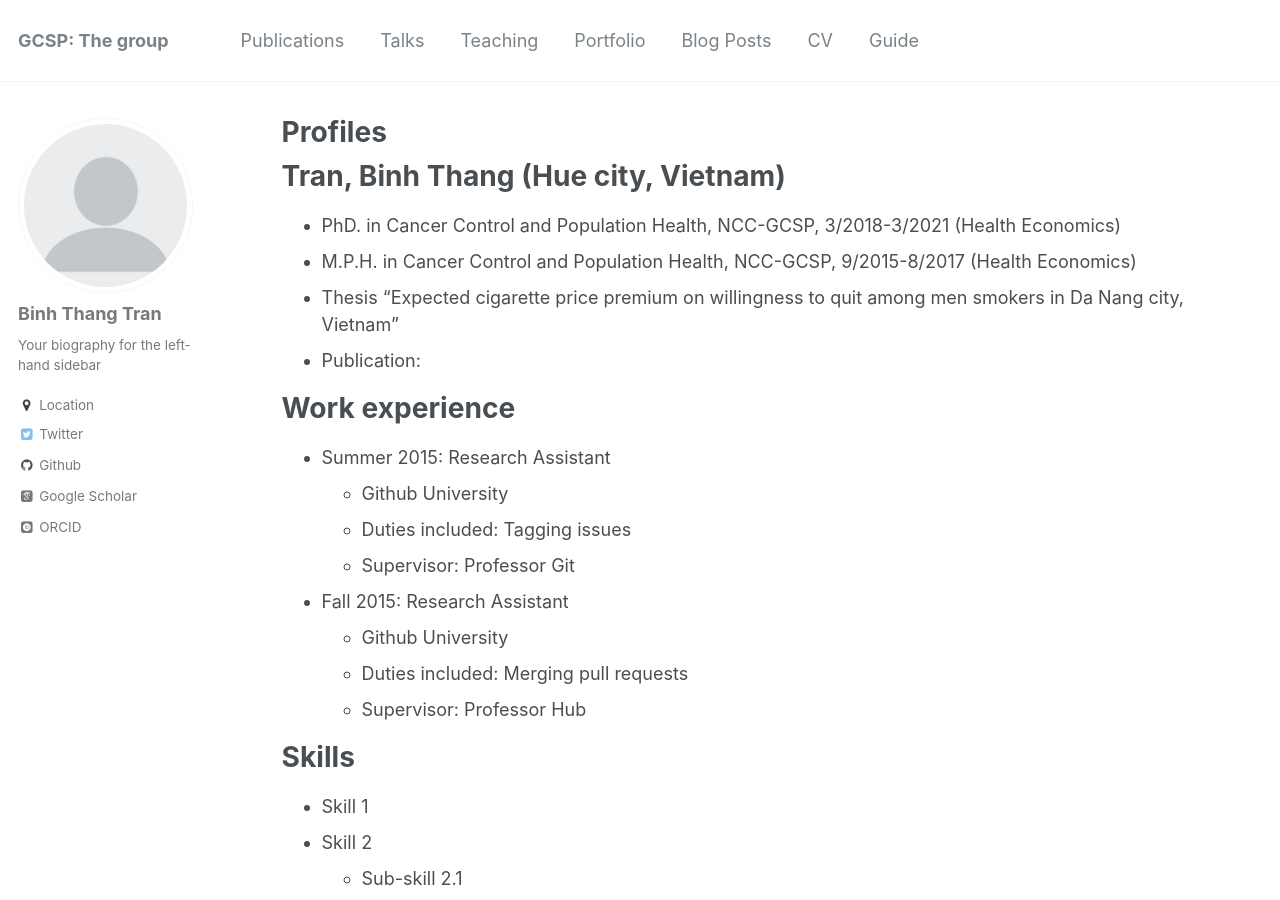
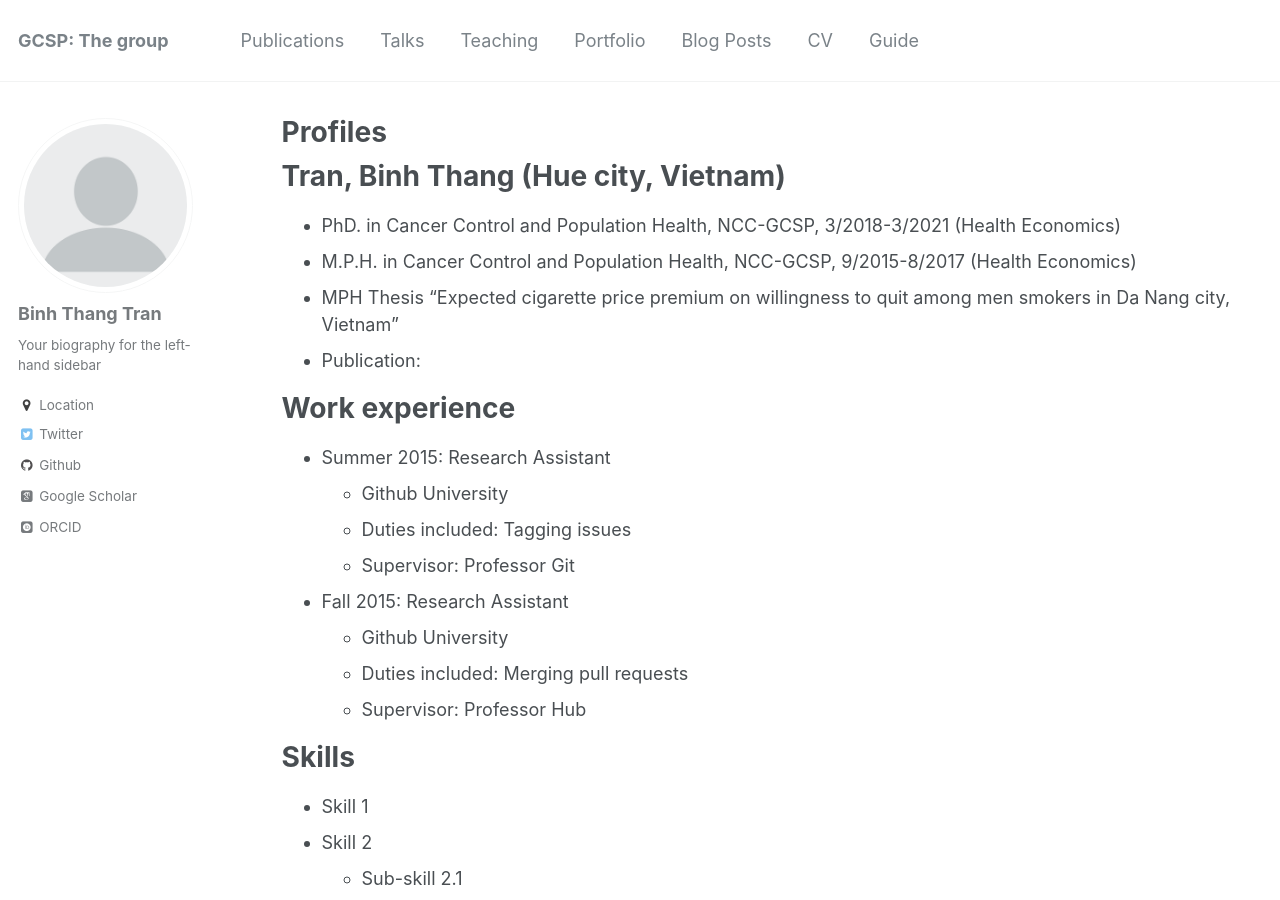
Before and after one commit to kklot/gcsp, a Jekyll site: the page built from _pages/cv.md, in a window 1280 px wide and 900 px high. Built offline with Jekyll 4.4.1, drawn with Linux system fonts in a browser that asks for light colours; some web fonts are replaced.

Commit message:
Update cv.md

```diff
--- a/_pages/cv.md
+++ b/_pages/cv.md
@@ -13,7 +13,7 @@ Tran, Binh Thang (Hue city, Vietnam)
 ======
 * PhD. in Cancer Control and Population Health, NCC-GCSP, 3/2018-3/2021  (Health Economics)
 * M.P.H. in Cancer Control and Population Health, NCC-GCSP, 9/2015-8/2017  (Health Economics)
- * Thesis "Expected cigarette price premium on willingness to quit among men smokers in Da Nang city, Vietnam"
+ * MPH Thesis "Expected cigarette price premium on willingness to quit among men smokers in Da Nang city, Vietnam"
  * Publication:
 
 Work experience
```
